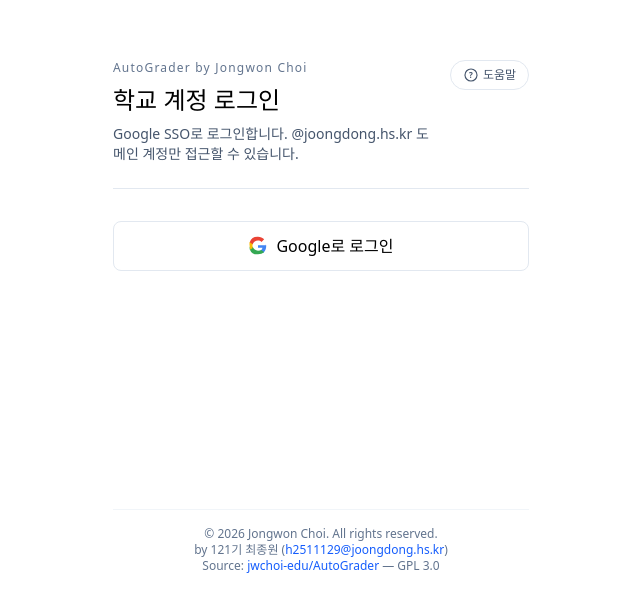
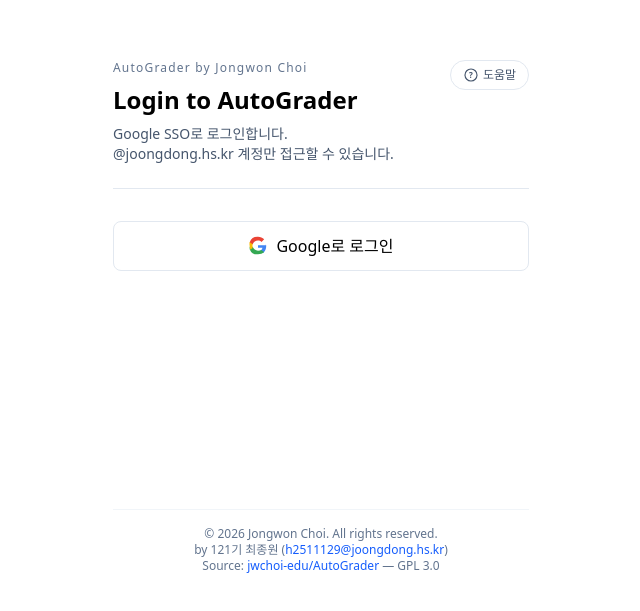
Before and after one commit to jwchoi-edu/AutoGrader, a React (Vite) app: page / in a window 1280 px wide. Shown: the part 179-790 px from the top of the page, without its empty margins (319-959 px from the left). Built offline with nearby package versions, Linux system fonts and the light colour scheme; no server answers.

Commit message:
feat: no wrapping in login page

```diff
--- a/src/pages/LoginPage.tsx
+++ b/src/pages/LoginPage.tsx
@@ -16,10 +16,10 @@
               AutoGrader by Jongwon Choi
             </p>
             <h1 className="mt-2 text-2xl font-bold text-black">
-              학교 계정 로그인
+              Login to AutoGrader
             </h1>
-            <p className="mt-2 text-sm text-slate-600">
-              Google SSO로 로그인합니다. {SCHOOL_DOMAIN} 도메인 계정만 접근할 수
+            <p className="mt-2 text-sm text-slate-600 whitespace-nowrap">
+              Google SSO로 로그인합니다.<br/>{SCHOOL_DOMAIN} 계정만 접근할 수
               있습니다.
             </p>
           </div>
```
